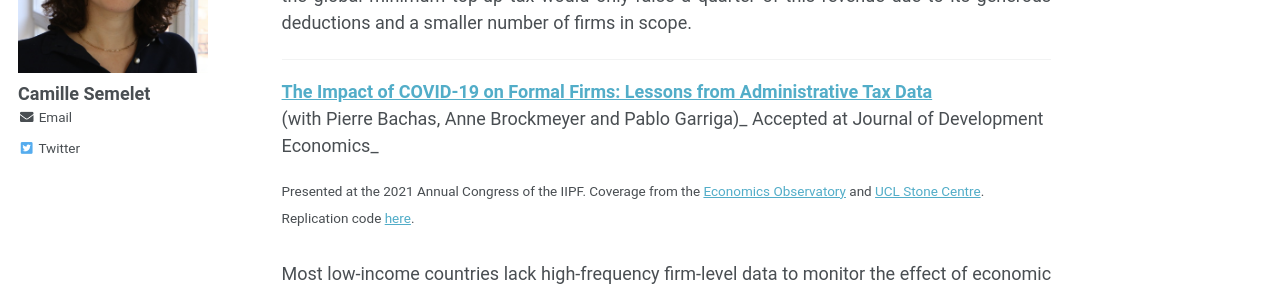
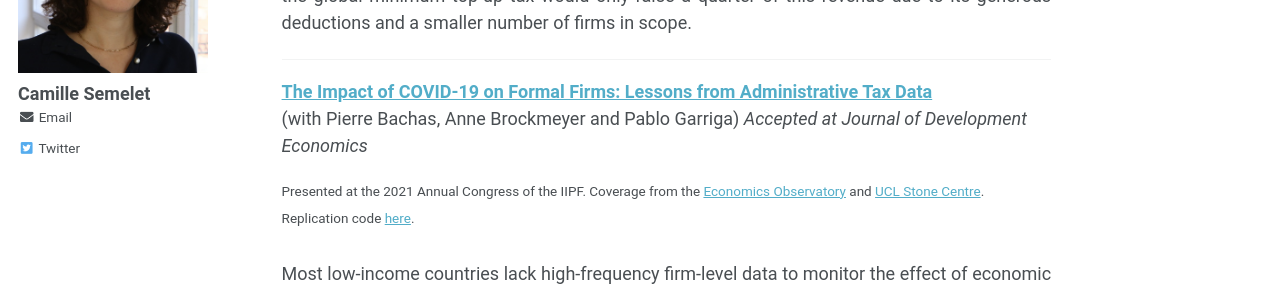
Before and after one commit to CamilleSemelet/camillesemelet.github.io, a Jekyll site: the page built from _pages/research.md, in a window 1280 px wide and 900 px high, scrolled down 519 px. Shown: the part 152-443 px from the top of the window. Built offline with Jekyll 4.4.1, drawn with Linux system fonts in a browser that asks for light colours.

```diff
--- a/_pages/research.md
+++ b/_pages/research.md
@@ -25,7 +25,7 @@ title: Research
 
 ---
 **[The Impact of COVID-19 on Formal Firms: Lessons from Administrative Tax Data](https://camillesemelet.github.io/files/covid19_firm_impact_evaluation_2024.pdf)**
-(with Pierre Bachas, Anne Brockmeyer and Pablo Garriga)_ Accepted at Journal of Development Economics_
+(with Pierre Bachas, Anne Brockmeyer and Pablo Garriga) _Accepted at Journal of Development Economics_
 
 <sup>Presented at the 2021 Annual Congress of the IIPF. Coverage from the [Economics Observatory](https://www.economicsobservatory.com/how-does-lockdown-affect-firms-developing-countries) and [UCL Stone Centre](https://www.stone-econ.org/research/the-impact-of-covid-19-on-formal-firms-micro-tax-data-simulations-across-countries). Replication code [here](https://github.com/CamilleSemelet/International-Tax-Data-Lab).<sup>
 
```
